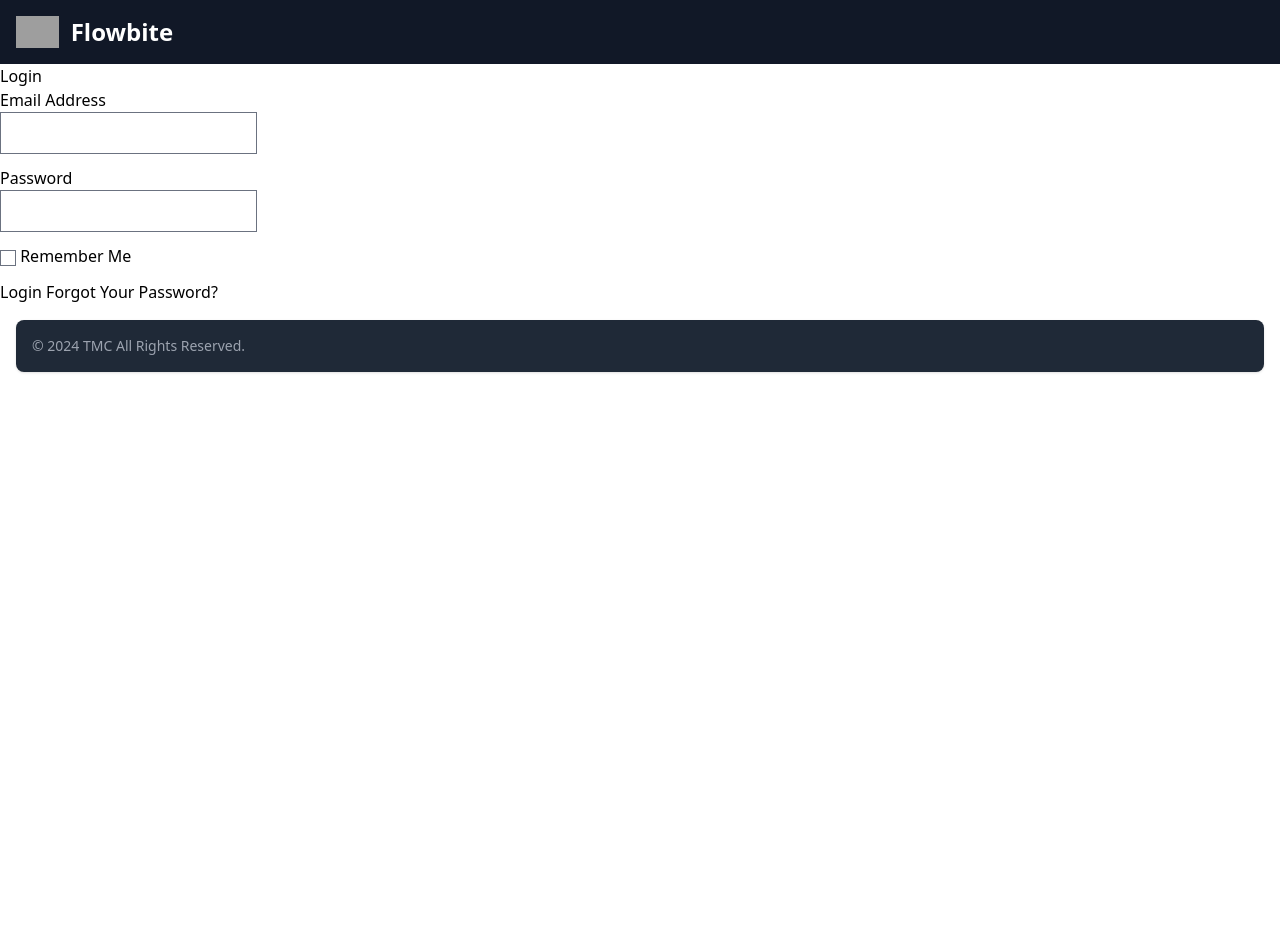
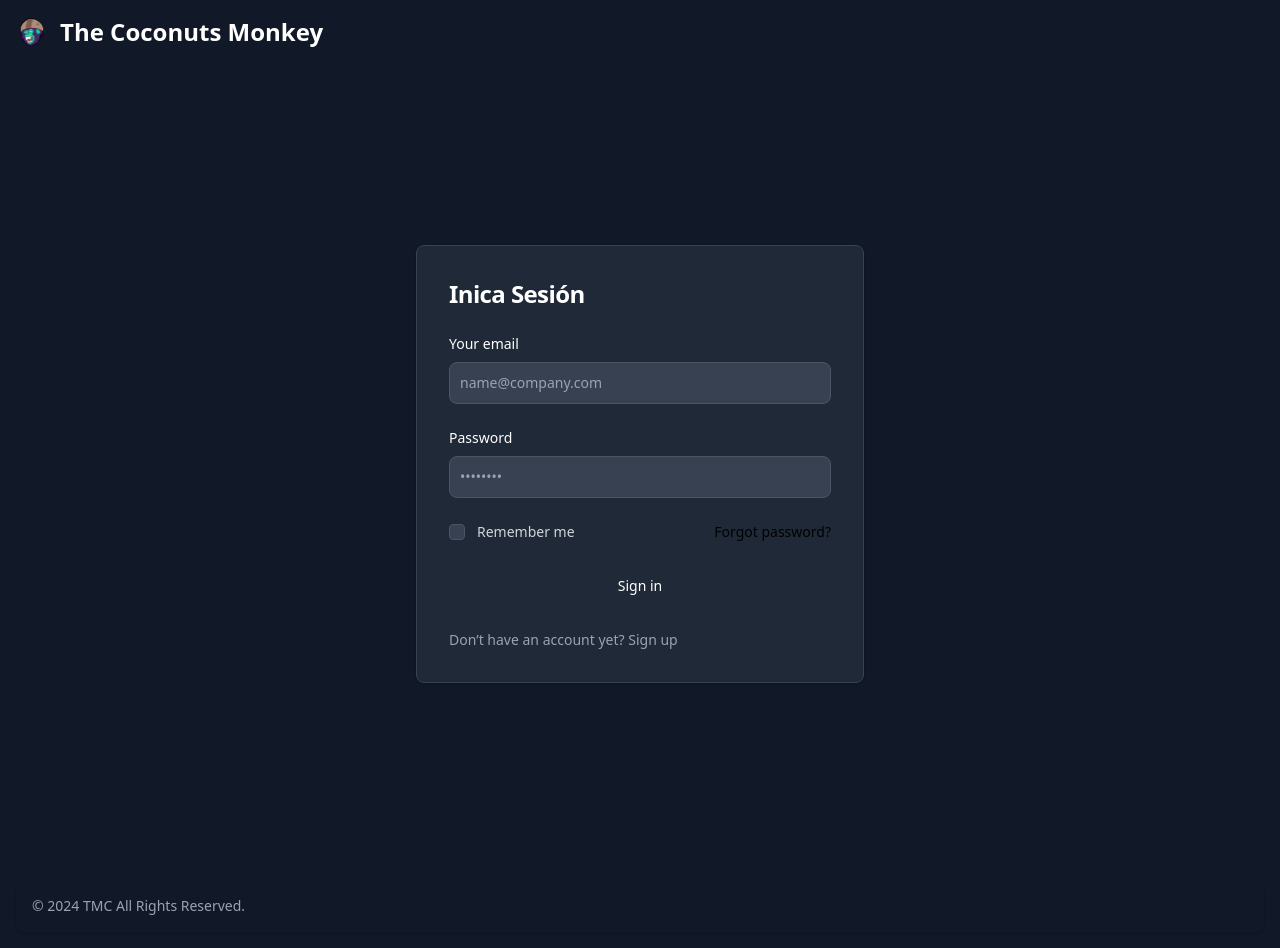
Before and after one commit to LeonelRosado2407/TMC-PROJECT-BACKEND-LARAVEL, a Laravel app: page /login in a window 1280 px wide. Before the commit the page ends 373 px from the top, so only its background shows below. Run offline with Laravel 10, Linux system fonts and the light colour scheme; style sheets or scripts are compiled from the project's sources; grey boxes are pictures that could not be loaded.

Commit message:
login web succesful

```diff
--- a/resources/js/components/FooterComponent.vue
+++ b/resources/js/components/FooterComponent.vue
@@ -1,6 +1,6 @@
 
 <template>
-    <footer class="bg-white rounded-lg shadow m-4 dark:bg-gray-800">
+    <footer class="bg-white rounded-lg shadow m-4 dark:bg-gray-900">
         <div class="w-full mx-auto max-w-screen-xl p-4 md:flex md:items-center md:justify-between">
             <span class="text-sm text-gray-500 sm:text-center dark:text-gray-400">© {{ currentYear }} TMC All Rights Reserved.
             </span>
--- a/resources/js/components/Navbar.vue
+++ b/resources/js/components/Navbar.vue
@@ -2,9 +2,9 @@
 <template>
 <nav class="bg-white border-gray-200 dark:bg-gray-900">
     <div class="max-w-screen-xl flex flex-wrap items-center justify-between mx-auto p-4">
-        <a href="https://flowbite.com/" class="flex items-center space-x-3 rtl:space-x-reverse">
-            <img src="https://flowbite.com/docs/images/logo.svg" class="h-8" alt="Flowbite Logo" />
-            <span class="self-center text-2xl font-semibold whitespace-nowrap dark:text-white">Flowbite</span>
+        <a :href="url" class="flex items-center space-x-3 rtl:space-x-reverse">
+            <img :src="image" class="h-8" />
+            <span class="self-center text-2xl font-semibold whitespace-nowrap dark:text-white">The Coconuts Monkey</span>
         </a>
         <button data-collapse-toggle="navbar-default" type="button" class="inline-flex items-center p-2 w-10 h-10 justify-center text-sm text-gray-500 rounded-lg md:hidden hover:bg-gray-100 focus:outline-none focus:ring-2 focus:ring-gray-200 dark:text-gray-400 dark:hover:bg-gray-700 dark:focus:ring-gray-600" aria-controls="navbar-default" aria-expanded="false">
             <span class="sr-only">Open main menu</span>
@@ -20,3 +20,15 @@
     </div>
 </nav>
 </template>
+
+<script>
+    export default {
+        props: {
+            url: String,
+            image :String
+        },
+        mounted() {
+            console.log(this.url, this.image);
+        }
+    }
+</script>
--- a/resources/views/auth/login.blade.php
+++ b/resources/views/auth/login.blade.php
@@ -1,73 +1,41 @@
 @extends('layouts.app')
 
 @section('content')
-<div class="container">
-    <div class="row justify-content-center">
-        <div class="col-md-8">
-            <div class="card">
-                <div class="card-header">{{ __('Login') }}</div>
-
-                <div class="card-body">
-                    <form method="POST" action="{{ route('login') }}">
+<section class="bg-gray-50 dark:bg-gray-900">
+  <div class="flex flex-col items-center justify-center px-6 py-8 mx-auto md:h-screen lg:py-0">
+      <div class="w-full bg-white rounded-lg shadow dark:border md:mt-0 sm:max-w-md xl:p-0 dark:bg-gray-800 dark:border-gray-700">
+          <div class="p-6 space-y-4 md:space-y-6 sm:p-8">
+              <h1 class="text-xl font-bold leading-tight tracking-tight text-gray-900 md:text-2xl dark:text-white">
+                  Inica Sesión
+              </h1>
+              <form class="space-y-4 md:space-y-6" action="{{route('login')}}" method="POST">
                 @csrf
-
-                        <div class="row mb-3">
-                            <label for="email" class="col-md-4 col-form-label text-md-end">{{ __('Email Address') }}</label>
-
-                            <div class="col-md-6">
-                                <input id="email" type="email" class="form-control @error('email') is-invalid @enderror" name="email" value="{{ old('email') }}" required autocomplete="email" autofocus>
-
-                                @error('email')
-                                    <span class="invalid-feedback" role="alert">
-                                        <strong>{{ $message }}</strong>
-                                    </span>
-                                @enderror
+                  <div>
+                      <label for="email" class="block mb-2 text-sm font-medium text-gray-900 dark:text-white">Your email</label>
+                      <input type="email" name="email" id="email" class="bg-gray-50 border border-gray-300 text-gray-900 sm:text-sm rounded-lg focus:ring-primary-600 focus:border-primary-600 block w-full p-2.5 dark:bg-gray-700 dark:border-gray-600 dark:placeholder-gray-400 dark:text-white dark:focus:ring-blue-500 dark:focus:border-blue-500" placeholder="name@company.com" required="">
+                  </div>
+                  <div>
+                      <label for="password" class="block mb-2 text-sm font-medium text-gray-900 dark:text-white">Password</label>
+                      <input type="password" name="password" id="password" placeholder="••••••••" class="bg-gray-50 border border-gray-300 text-gray-900 sm:text-sm rounded-lg focus:ring-primary-600 focus:border-primary-600 block w-full p-2.5 dark:bg-gray-700 dark:border-gray-600 dark:placeholder-gray-400 dark:text-white dark:focus:ring-blue-500 dark:focus:border-blue-500" required="">
+                  </div>
+                  <div class="flex items-center justify-between">
+                      <div class="flex items-start">
+                          <div class="flex items-center h-5">
+                            <input id="remember" aria-describedby="remember" type="checkbox" class="w-4 h-4 border border-gray-300 rounded bg-gray-50 focus:ring-3 focus:ring-primary-300 dark:bg-gray-700 dark:border-gray-600 dark:focus:ring-primary-600 dark:ring-offset-gray-800" >
+                          </div>
+                          <div class="ml-3 text-sm">
+                            <label for="remember" class="text-gray-500 dark:text-gray-300">Remember me</label>
                           </div>
                       </div>
-
-                        <div class="row mb-3">
-                            <label for="password" class="col-md-4 col-form-label text-md-end">{{ __('Password') }}</label>
-
-                            <div class="col-md-6">
-                                <input id="password" type="password" class="form-control @error('password') is-invalid @enderror" name="password" required autocomplete="current-password">
-
-                                @error('password')
-                                    <span class="invalid-feedback" role="alert">
-                                        <strong>{{ $message }}</strong>
-                                    </span>
-                                @enderror
+                      <a href="#" class="text-sm font-medium text-primary-600 hover:underline dark:text-primary-500">Forgot password?</a>
                   </div>
-                        </div>
-
-                        <div class="row mb-3">
-                            <div class="col-md-6 offset-md-4">
-                                <div class="form-check">
-                                    <input class="form-check-input" type="checkbox" name="remember" id="remember" {{ old('remember') ? 'checked' : '' }}>
-
-                                    <label class="form-check-label" for="remember">
-                                        {{ __('Remember Me') }}
-                                    </label>
-                                </div>
-                            </div>
-                        </div>
-
-                        <div class="row mb-0">
-                            <div class="col-md-8 offset-md-4">
-                                <button type="submit" class="btn btn-primary">
-                                    {{ __('Login') }}
-                                </button>
-
-                                @if (Route::has('password.request'))
-                                    <a class="btn btn-link" href="{{ route('password.request') }}">
-                                        {{ __('Forgot Your Password?') }}
-                                    </a>
-                                @endif
-                            </div>
-                        </div>
+                  <button type="submit" class="w-full text-white bg-primary-600 hover:bg-primary-700 focus:ring-4 focus:outline-none focus:ring-primary-300 font-medium rounded-lg text-sm px-5 py-2.5 text-center dark:bg-primary-600 dark:hover:bg-primary-700 dark:focus:ring-primary-800">Sign in</button>
+                  <p class="text-sm font-light text-gray-500 dark:text-gray-400">
+                      Don’t have an account yet? <a href="#" class="font-medium text-primary-600 hover:underline dark:text-primary-500">Sign up</a>
+                  </p>
               </form>
           </div>
       </div>
   </div>
-    </div>
-</div>
+</section>
 @endsection
--- a/resources/views/layouts/app.blade.php
+++ b/resources/views/layouts/app.blade.php
@@ -13,9 +13,9 @@
     @yield('extra-css')
     @vite(['resources/css/app.css','resources/js/app.js'])
 </head>
-<body class="h-full w-full">
+<body class="h-full w-full bg-gray-50 dark:bg-gray-900">
     <div id="app">
-        <navbar>
+        <navbar url="{{route('home')}}" image="{{asset("black/img/monone.png")}}">
             @if (Auth::check())
                 <navbar-item name="Login" url ="{{route('registroApi')}}"></navbar-item>
                 <navbar-item name="Registro" url ="{{route('registroApi')}}"></navbar-item>
@@ -24,13 +24,12 @@
             @endif
         </navbar>
 
-        <main>
+        <main >
             @yield('content')
         </main>
 
         <footer-Component></footer-Component>
     </div>
-
     @yield('extra-js')
 </body>
 </html>
```
Also changed, not shown: resources/views/home.blade.php (+25 -15 lines), public/black/img/monone.png (added). Lines whose indentation alone changed are shown as unchanged.
